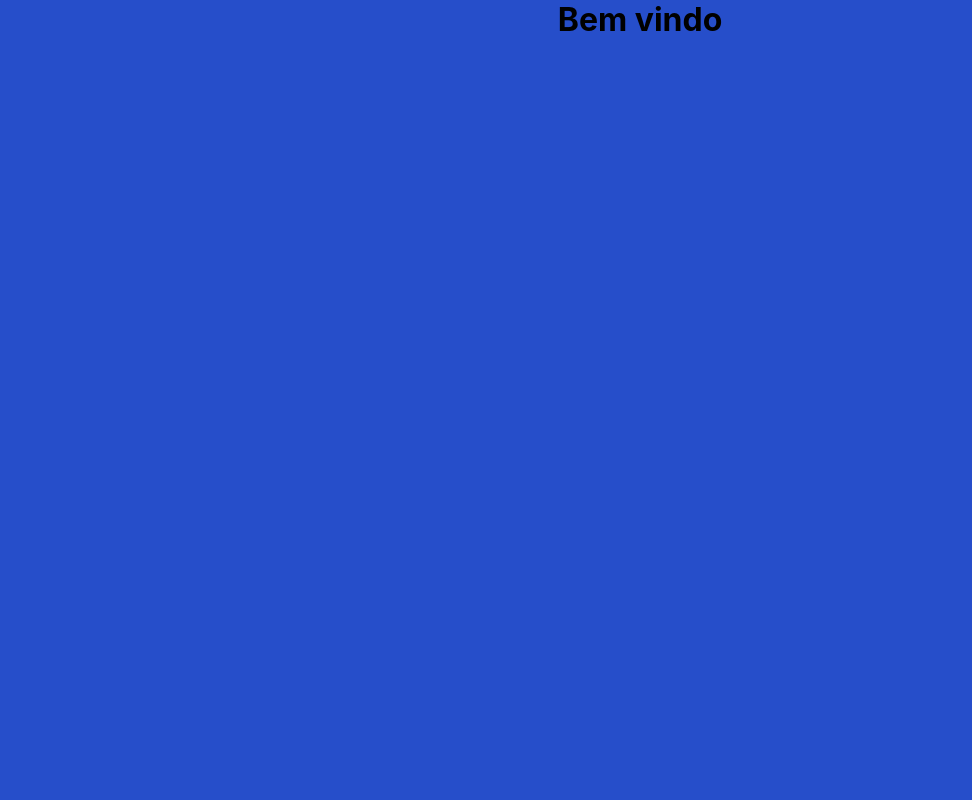
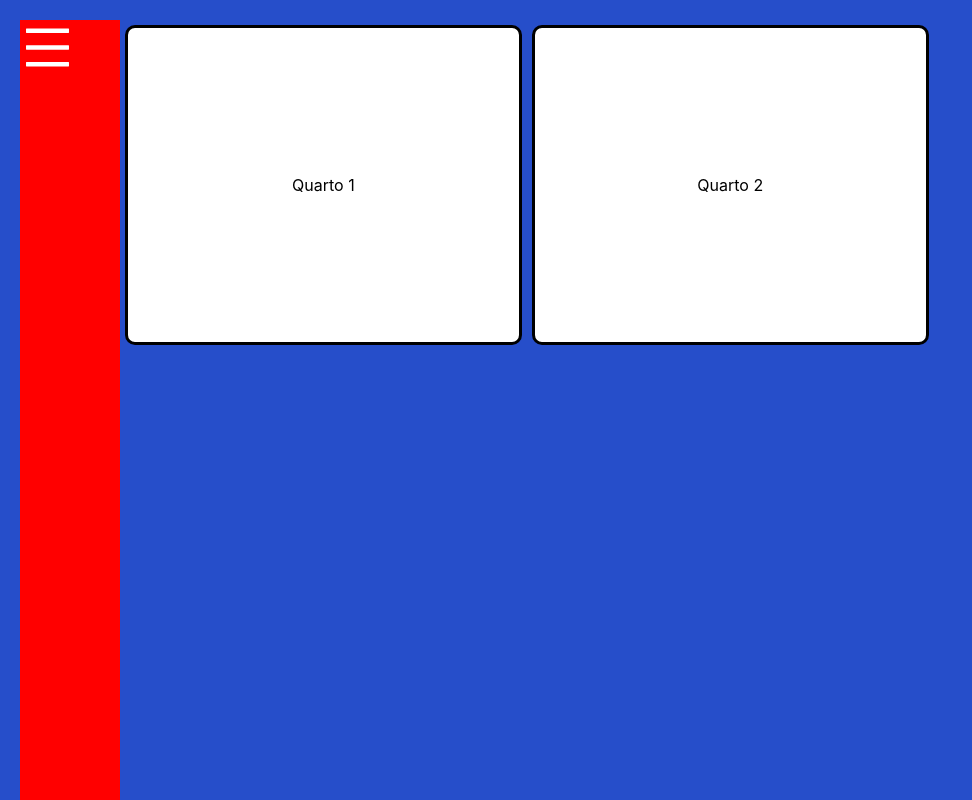
Before and after one commit to lincolnzera1/infinity-power-project, a React (Create React App) app: page /home in a window 1280 px wide. Shown: the whole page, without its empty margins (0-972 px from the left). Built offline with nearby package versions, Linux system fonts and the light colour scheme.

Commit message:
Putting and learning nice css effects

```diff
--- a/src/App.css
+++ b/src/App.css
@@ -1,5 +1,4 @@
 .App {
-  text-align: center;
   background-color: #264ECA;
   height: 100vh;
 }
--- a/src/App.js
+++ b/src/App.js
@@ -16,6 +16,7 @@ function App() {
           <Route path='/registro' element={<Register />}/>
         </Routes>
       </BrowserRouter>
+
     </div>
   );
 }
--- /dev/null
+++ b/src/components/Home.css
@@ -0,0 +1,24 @@
+.teste {
+    display: flex;
+    flex-direction: row;
+    height: 100vh;
+    flex-wrap: wrap;
+    align-content: flex-start;
+    padding: 20px;
+    /* justify-content: center;
+    align-items: center; */
+}
+
+.quadrado {
+    height: 40vh;
+    width: 32%;
+    background-color: white;
+    border-radius: 10px;
+    margin: 5px;
+
+    display: flex;
+    align-items: center;
+    justify-content: center;
+
+    border: 3px solid black;
+}
--- a/src/components/Home.js
+++ b/src/components/Home.js
@@ -1,10 +1,33 @@
-import React from 'react'
+import React, { useState } from 'react'
+import './Home.css'
+import Sidebar from './Sidebar'
+
+const Home = () => {
+
+  const [controle, setControle] = useState(true)
+
+    const handleEvent = () => {
+
+        setControle(!controle)
+        console.log("I am there " + controle)
+
+    }
+
+  return (
+    <div className='teste'>
+
+      <Sidebar />
+      <div className='quadrado'>Quarto 1</div>
+      <div className='quadrado'>Quarto 2</div>
+      <div className='quadrado'>Quarto 3</div>
+      <div className='quadrado'>Quarto 4</div>
+      <div className='quadrado'>Quarto 5</div>
+      <div className='quadrado'>Quarto 6</div>
 
 
-const Home = () => {
-  return (
-    <div>
-        <h1>Bem vindo</h1>
+
+
+
     </div>
   )
 }
--- /dev/null
+++ b/src/components/Sidebar.css
@@ -0,0 +1,35 @@
+.Sidebar {
+    width: 200px;
+    height: 100vh;
+    background-color: black;
+    animation-name: example2;
+    animation-duration: 1s;
+    animation-fill-mode: forwards;
+}
+
+@keyframes example {
+    from {width: 200px;}
+    to {width: 100px;}
+  }
+
+@keyframes example2 {
+    from {width: 100px;}
+    to {width: 200px;}
+  }
+
+.Sidebar-mini {
+    width: 200px;
+    height: 100vh;
+    background-color: red;
+    animation-name: example;
+    animation-duration: 1s;
+    animation-fill-mode: forwards;
+}
+
+.circulo {
+    width: 30px;
+    height: 30px;
+    background-color: red;
+    border-radius: 50%;
+    margin: 10px;
+}
--- /dev/null
+++ b/src/components/Sidebar.js
@@ -0,0 +1,29 @@
+import React, { useState } from 'react'
+import './Sidebar.css'
+import { AiOutlineMenu } from 'react-icons/ai'
+
+const Sidebar = (props) => {
+
+    const [controle, setControle] = useState(false)
+    const handleEvent = () => {
+        setControle(!controle)
+        console.log("HAve a good")
+    }
+
+
+    return (
+        <div>
+
+
+                {controle ?
+                    (<div className='Sidebar'><AiOutlineMenu color='white' size={55} onClick={handleEvent} /></div>)
+                    :
+                    (<div className='Sidebar-mini'><AiOutlineMenu color='white' size={55} onClick={handleEvent} /></div>)}
+
+
+
+        </div>
+    )
+}
+
+export default Sidebar
```
